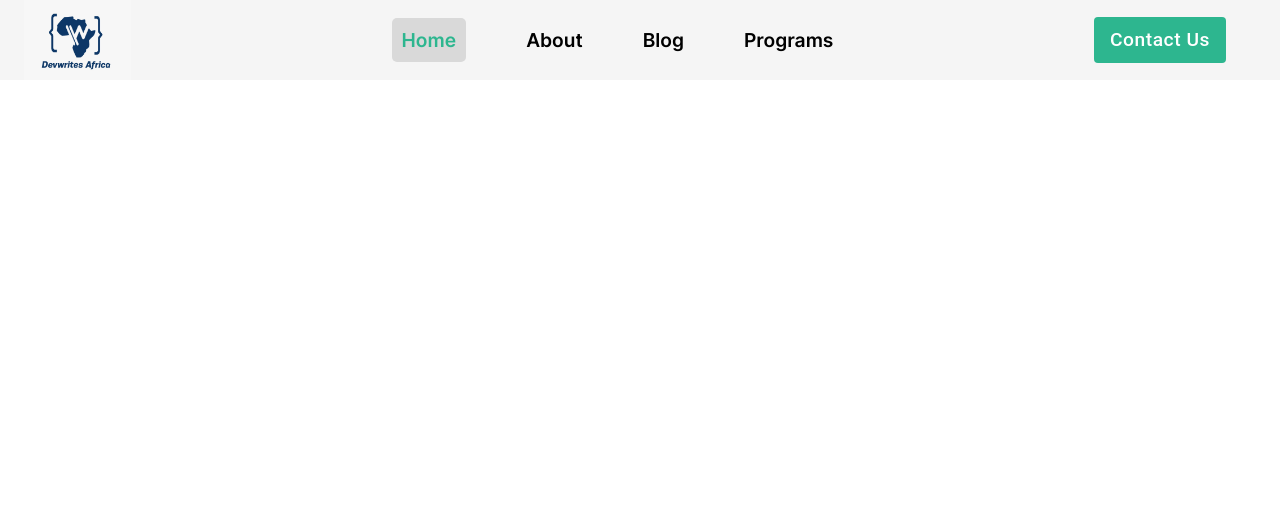
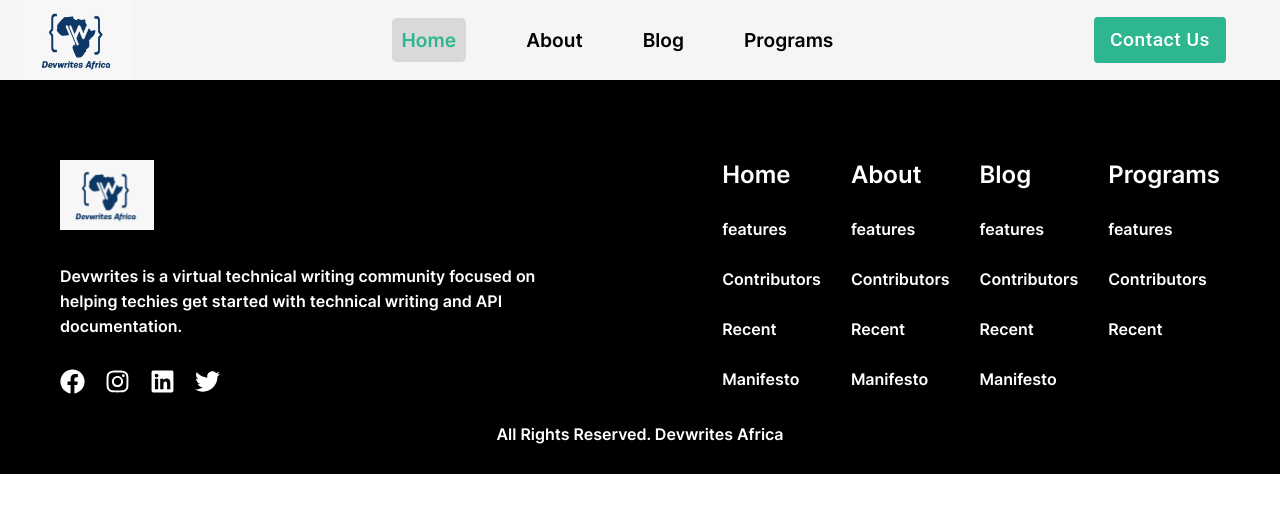
Before and after one commit to Devwrites-Africa/Devwrites, a React (Create React App) app in the folder frontend/: page / in a window 1280 px wide. Shown: the top 512 px of the page. Built offline with nearby package versions, Linux system fonts and the light colour scheme.

Commit message:
Done Footer for Desktop View

```diff
--- a/frontend/src/App.css
+++ b/frontend/src/App.css
@@ -32,6 +32,67 @@
     color: #2DB68F;
 }
 
-.contact-btn {
-    background-color: green;
+
+
+/* FOOTER */
+
+.footer {
+    display: flex;
+    flex-direction: column;
+    justify-content: center;
+    color: white;
+    background: black;
+    padding: 30px 60px;
+    font-family: 'Inter';
+    height: fit-content;
 }
+
+.footer-items {
+    display: flex;
+    justify-content: space-between;
+    margin-top: 50px;
+    margin-bottom: 30px;
+}
+
+.first-footer-container {
+    max-width: 500px;
+    margin-right: 20px;
+}
+
+.footer-logo {
+    height: 70px;
+    margin-bottom: 30px;
+}
+
+.first-footer-container > p {
+    font-size: 1rem;
+    line-height: 25px;
+    margin-bottom: 30px;
+}
+
+.social-icon-container {
+    display: flex;
+}
+.social-media {
+    font-size: 25px;
+    margin-right: 20px;
+}
+
+.footer-link {
+    max-width: 500px;
+    display: grid;
+    grid-gap: 30px;
+    grid-template-columns: auto auto auto auto;
+    grid-template-rows: auto auto auto auto auto;
+}
+.footer-link > a {
+    text-decoration: none;
+    font-size: 1.5rem;
+    color: #fff;
+    font-weight: 600;
+}
+
+.all-right-reserved {
+    text-align: center;
+    font-size: 1rem;
+}
--- a/frontend/src/App.js
+++ b/frontend/src/App.js
@@ -1,15 +1,15 @@
 import Navbar from './Components/Navbar';
 import Footer from './Components/Footer';
+import HomePage from './Components/HomePage';
 import './App.css';
 import { Route, Routes } from 'react-router-dom'
 
 function App() {
   return (
     <div className="App">
-      <Navbar />
-      <Routes>
-        <Route path='/' element={<Footer />} />
-      </Routes>
+      <HomePage />
+      {/* <Navbar /> */}
+      {/* <Footer /> */}
     </div>
   );
 }
--- a/frontend/src/Components/Drawer.js
+++ b/frontend/src/Components/Drawer.js
@@ -1,4 +1,4 @@
-import React, { useState } from "react";
+import React from "react";
 import { Link } from 'react-router-dom';
 
 const Drawer = ()=> {
--- a/frontend/src/Components/Footer.js
+++ b/frontend/src/Components/Footer.js
@@ -1,9 +1,61 @@
 import React from "react";
+import {
+    FaFacebook,
+    FaInstagram,
+    FaLinkedin,
+    FaTwitter
+} from 'react-icons/fa';
+import { Link } from "react-router-dom";
 
 const Footer = ()=> {
     return (
-        <footer>
+        <footer className="footer">
+            <div className="footer-items">
+                    {/* FIRST CONTAINER HOLDING LOGO AND MEDIA ICONS */}
+                <div className="first-footer-container">
+                    <img src="./Images/Logo.png" alt="logo" className="footer-logo"/>
+                    <p>Devwrites is a virtual technical writing community focused on
+                        helping techies get started with technical writing and API
+                        documentation.
+                    </p>
+                    <div className="social-icon-container">
+                        <FaFacebook className="social-media"/>
+                        <FaInstagram className="social-media"/>
+                        <FaLinkedin className="social-media"/>
+                        <FaTwitter className="social-media"/>
+                    </div>
+                </div>
 
+                {/* FOOTER LINKS */}
+                <div className="footer-link-container">
+                    <div className="footer-link">
+                        <Link to=''>Home</Link>
+                        <Link to=''>About</Link>
+                        <Link to=''>Blog</Link>
+                        <Link to=''>Programs</Link>
+
+                        <p>features</p>
+                        <p>features</p>
+                        <p>features</p>
+                        <p>features</p>
+
+                        <p>Contributors</p>
+                        <p>Contributors</p>
+                        <p>Contributors</p>
+                        <p>Contributors</p>
+
+                        <p>Recent</p>
+                        <p>Recent</p>
+                        <p>Recent</p>
+                        <p>Recent</p>
+
+                        <p>Manifesto</p>
+                        <p>Manifesto</p>
+                        <p>Manifesto</p>
+                    </div>
+                </div>
+            </div>
+            <p className="all-right-reserved">All Rights Reserved. Devwrites Africa</p>
         </footer>
     )
 }
--- a/frontend/src/Components/HomePage.js
+++ b/frontend/src/Components/HomePage.js
@@ -1,8 +1,11 @@
 import React from "react";
+import Navbar from "./Navbar";
+import Footer from "./Footer";
 
 const HomePage = ()=> {
     return (
         <div className="home-page">
+            <Navbar />
             <section className="landing-page">
 
             </section>
@@ -14,6 +17,9 @@ const HomePage = ()=> {
             <section className="contributors-section">
 
             </section>
+            <Footer />
         </div>
     )
 }
+
+export default HomePage
--- a/frontend/src/Components/Navbar.js
+++ b/frontend/src/Components/Navbar.js
@@ -1,5 +1,5 @@
 import React, { useState } from "react";
-import { Link, useLocation } from 'react-router-dom';
+import { Link } from 'react-router-dom';
 import {
     AppBar,
     Tab,
@@ -26,9 +26,11 @@ const Navbar = ()=> {
     }
 
     return (
+        <div >
             <AppBar
                 sx={{background: '#F5F5F5'}}
                 elevation={0}
+                position='relative'
             >
                 <Toolbar>
                     <img src="./Images/Logo.png" alt="logo" className='logo' />
@@ -49,6 +51,7 @@ const Navbar = ()=> {
                     </Button>
                 </Toolbar>
             </AppBar>
+        </div>
     )
 }
 
```
Lines whose indentation alone changed are shown as unchanged.
